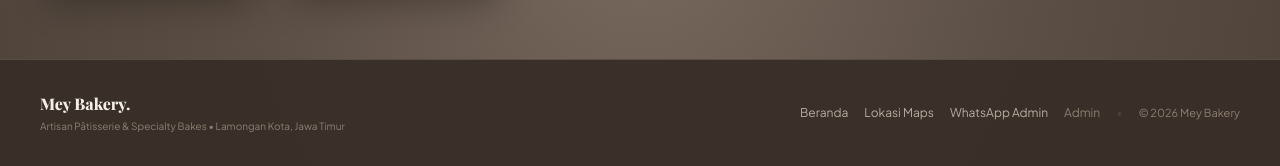
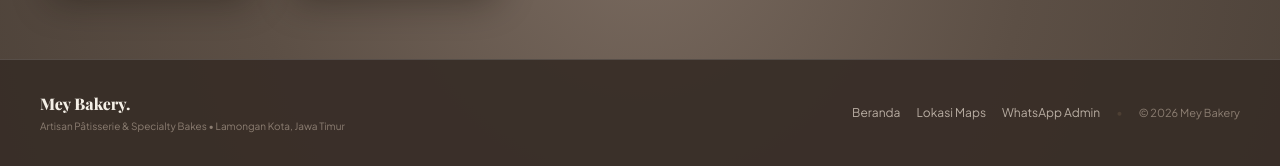
Before and after one commit to mahizzadwi-cpu/bakery, a Laravel app: page /shop in a window 1280 px wide. Shown: the part 1006-1172 px from the top of the page. Run offline with Laravel 12, Linux system fonts and the light colour scheme; data comes from the database, SQL or seed files in the repository; data that the repository does not hold is empty; some libraries are stand-ins or nearby versions; some web fonts are replaced.

Commit message:
Hapus link admin dan dashboard dari copyright footer

```diff
--- a/resources/views/shop.blade.php
+++ b/resources/views/shop.blade.php
@@ -645,7 +645,6 @@
                 <a href="{{ route('landing') }}" class="hover:text-[#F4EFE6] transition">Beranda</a>
                 <a href="https://maps.google.com/?q=Lamongan,+Jawa+Timur" target="_blank" class="hover:text-[#F4EFE6] transition">Lokasi Maps</a>
                 <a href="https://wa.me/6281234567890" target="_blank" class="hover:text-[#F4EFE6] transition">WhatsApp Admin</a>
-                <a href="{{ route('login') }}" class="hover:text-[#F4EFE6] transition text-[#8C7E72]">Admin</a>
                 <span class="text-[#4D3F33] hidden sm:inline">•</span>
                 <span class="text-[#8C7E72] text-[11px]">&copy; {{ date('Y') }} Mey Bakery</span>
             </div>
```
